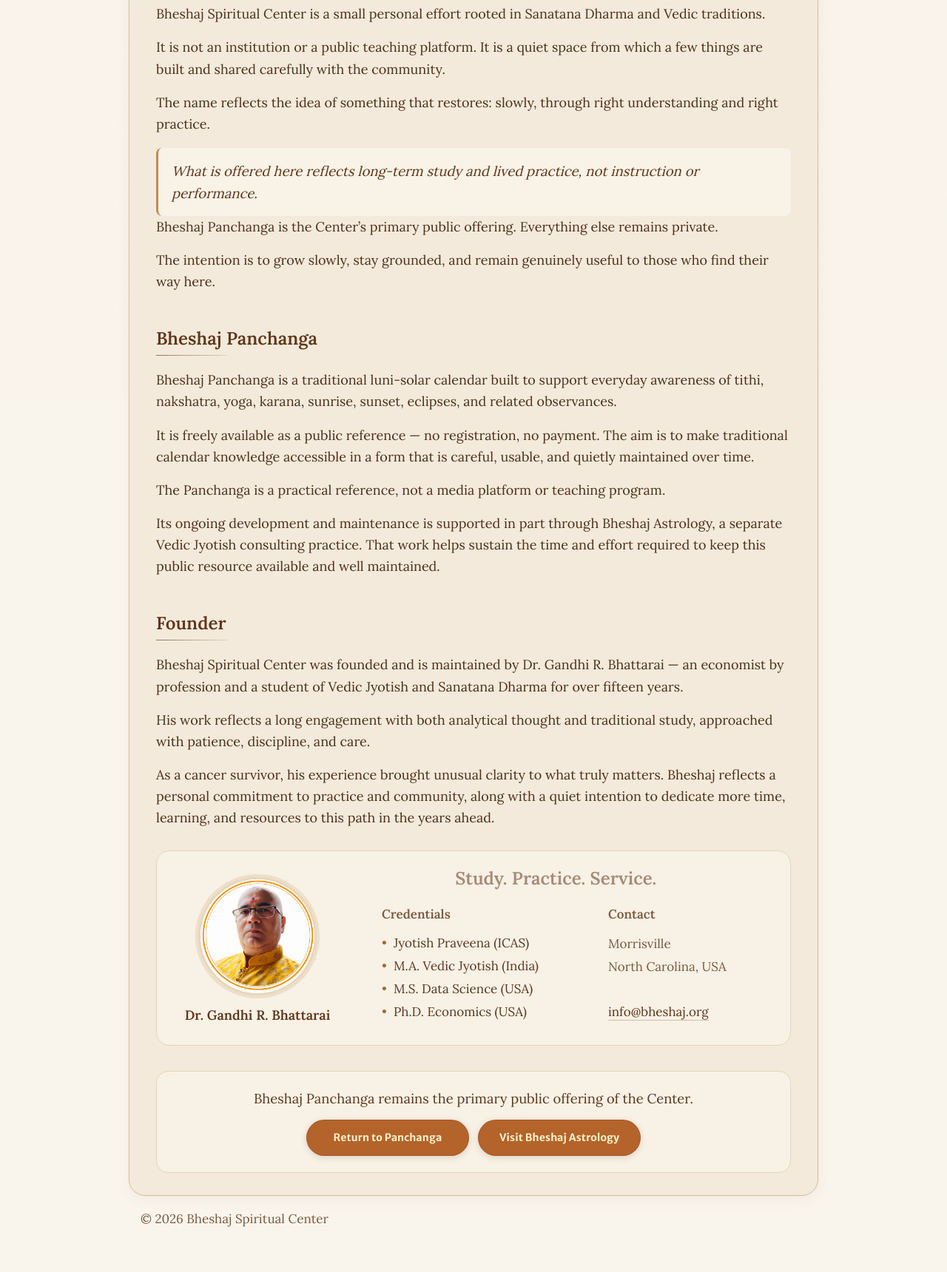
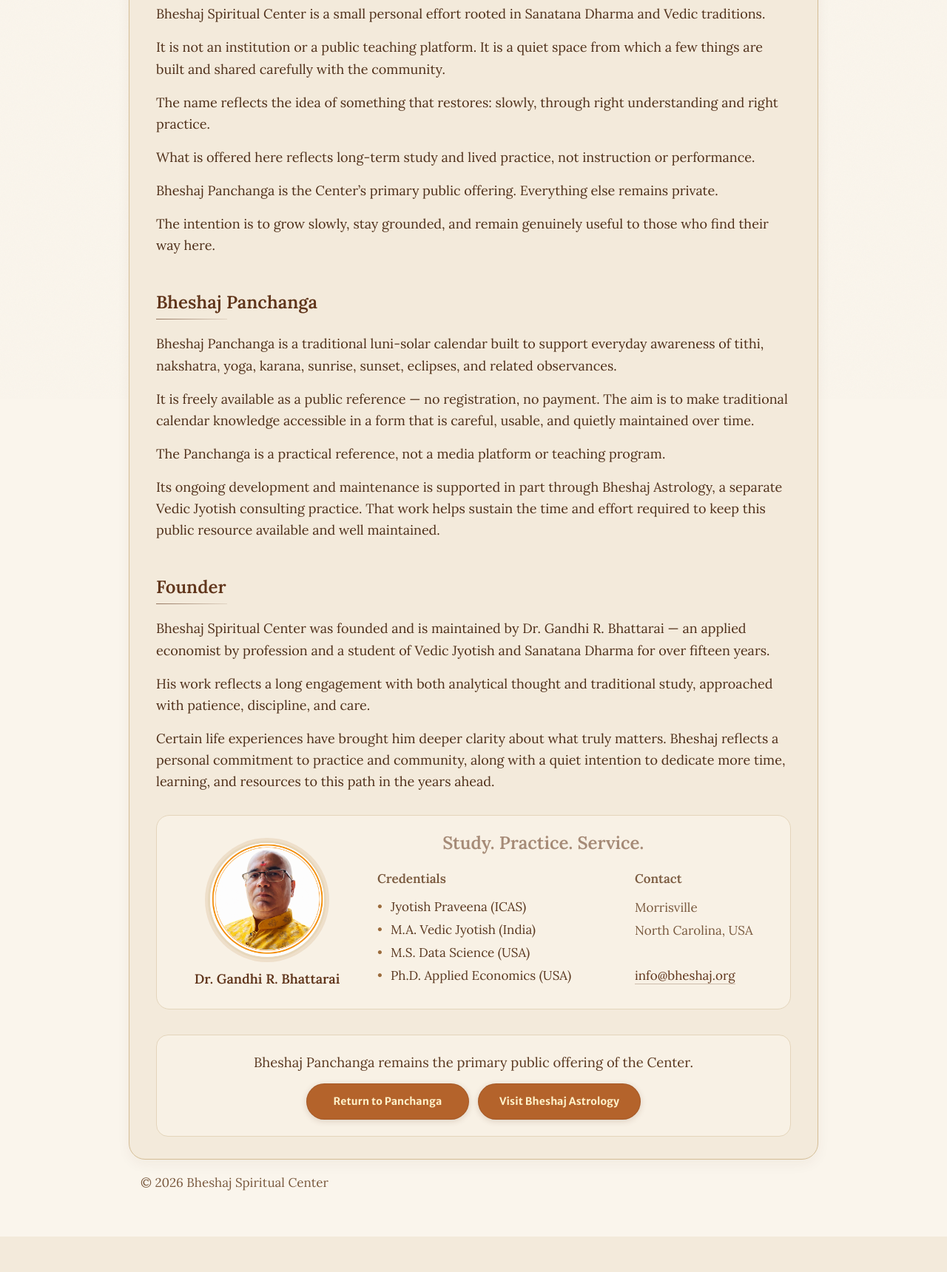
Before and after one commit to grbhattarai/bheshajpatro, a Python web app: template app/templates/bheshaj.html in a window 1280 px wide. Shown: the part 261-1981 px from the top of the page at 74% size. After the commit the page ends 1933 px from the top, so only its background shows below. Run offline with Jinja, Linux system fonts and the light colour scheme; the template is opened without the code that fills it, so the values that code supplies are empty.

Commit message:
fixed the intro box

```diff
--- a/app/templates/bheshaj.html
+++ b/app/templates/bheshaj.html
@@ -69,7 +55,6 @@
       --shadow-btn: 0 2px 8px rgba(80, 37, 15, 0.16);
 
       --header-gold: #e0b65b;
-      --header-gold-soft: #f3d79e;
       --header-cream: #fff2ca;
 
       --font-main: 'Lora', Georgia, serif;
@@ -267,28 +246,10 @@
       font-size: 1em;
       font-family: var(--font-main);
       font-weight: 400;
-      text-transform: none;
     }
 
     p + p {
       margin-top: 16px;
-    }
-
-    .lead-note {
-      margin-top: 18px;
-      padding: 16px 18px;
-      border-left: 3px solid #c18a4f;
-      background: rgba(255, 250, 242, 0.46);
-      border-radius: 8px;
-      font-size: 1.03em;
-      color: #56331a;
-      font-family: var(--font-main);
-      text-transform: none;
-    }
-
-    .lead-note em {
-      font-style: italic;
-      color: var(--text-mid);
     }
 
     /* ===================================================== */
@@ -304,32 +265,30 @@
       background: rgba(255, 251, 245, 0.36);
       border: 1px solid var(--border-light);
       border-radius: 18px;
-      padding: 34px 26px 28px;
+      padding: 34px 34px 28px;
       overflow: hidden;
     }
 
     .founder-motto-overlay {
       position: absolute;
       top: 18px;
-      left: 63%;
+      left: 61%;
       transform: translateX(-50%);
       font-family: var(--font-main);
       font-size: 24px;
       font-weight: 600;
-      letter-spacing: 0;
       color: rgba(96, 53, 27, 0.55);
       white-space: nowrap;
       pointer-events: none;
       z-index: 0;
-      text-transform: none;
     }
 
     .founder-top {
       position: relative;
       z-index: 1;
       display: grid;
-      grid-template-columns: 220px minmax(0, 1fr);
-      gap: 36px;
+      grid-template-columns: 230px minmax(0, 1fr);
+      gap: 34px;
       align-items: center;
     }
 
@@ -356,23 +315,24 @@
       font-size: 18px;
       font-weight: 600;
       line-height: 1.2;
-      letter-spacing: 0;
       color: var(--text-mid);
-      text-transform: none;
       white-space: nowrap;
     }
 
     .founder-right {
       min-width: 0;
       padding-top: 34px;
+      display: flex;
+      justify-content: center;
     }
 
     .founder-meta {
+      width: min(100%, 600px);
       display: grid;
-      grid-template-columns: minmax(0, 1.35fr) minmax(220px, 0.65fr);
+      grid-template-columns: minmax(300px, 1fr) 205px;
       gap: 48px;
       align-items: start;
-      padding-left: 22px;
+      padding-left: 0;
     }
 
     .meta-block {
@@ -397,13 +355,13 @@
       font-size: 17px;
       line-height: 1.7;
       color: #5a3820;
-      text-transform: none;
     }
 
     .founder-credentials li {
       position: relative;
-      padding-left: 16px;
+      padding-left: 18px;
       margin-bottom: 2px;
+      white-space: nowrap;
     }
 
     .founder-credentials li::before {
@@ -419,7 +377,7 @@
       font-size: 17px;
       line-height: 1.8;
       color: var(--text-soft);
-      text-transform: none;
+      white-space: nowrap;
     }
 
     .founder-contact a,
@@ -667,9 +636,9 @@
           The name reflects the idea of something that restores: slowly, through right understanding and right practice.
         </p>
 
-        <div class="lead-note">
-          <em>What is offered here reflects long-term study and lived practice, not instruction or performance.</em>
-        </div>
+        <p>
+          What is offered here reflects long-term study and lived practice, not instruction or performance.
+        </p>
 
         <p>
           Bheshaj Panchanga is the Center’s primary public offering. Everything else remains private.
@@ -715,7 +684,7 @@
 
         <div class="founder-intro">
           <p>
-            Bheshaj Spiritual Center was founded and is maintained by Dr. Gandhi R. Bhattarai — an economist by profession and a student of Vedic Jyotish and Sanatana Dharma for over fifteen years.
+            Bheshaj Spiritual Center was founded and is maintained by Dr. Gandhi R. Bhattarai — an applied economist by profession and a student of Vedic Jyotish and Sanatana Dharma for over fifteen years.
           </p>
 
           <p>
@@ -723,7 +692,7 @@
           </p>
 
           <p>
-            As a cancer survivor, his experience brought unusual clarity to what truly matters. Bheshaj reflects a personal commitment to practice and community, along with a quiet intention to dedicate more time, learning, and resources to this path in the years ahead.
+            Certain life experiences have brought him deeper clarity about what truly matters. Bheshaj reflects a personal commitment to practice and community, along with a quiet intention to dedicate more time, learning, and resources to this path in the years ahead.
           </p>
         </div>
 
@@ -750,7 +719,7 @@
                     <li>Jyotish Praveena (ICAS)</li>
                     <li>M.A. Vedic Jyotish (India)</li>
                     <li>M.S. Data Science (USA)</li>
-                    <li>Ph.D. Economics (USA)</li>
+                    <li>Ph.D. Applied Economics (USA)</li>
                   </ul>
                 </div>
 
```
Also changed, not shown: other parts of app/templates/bheshaj.html (+23 -34 lines).
